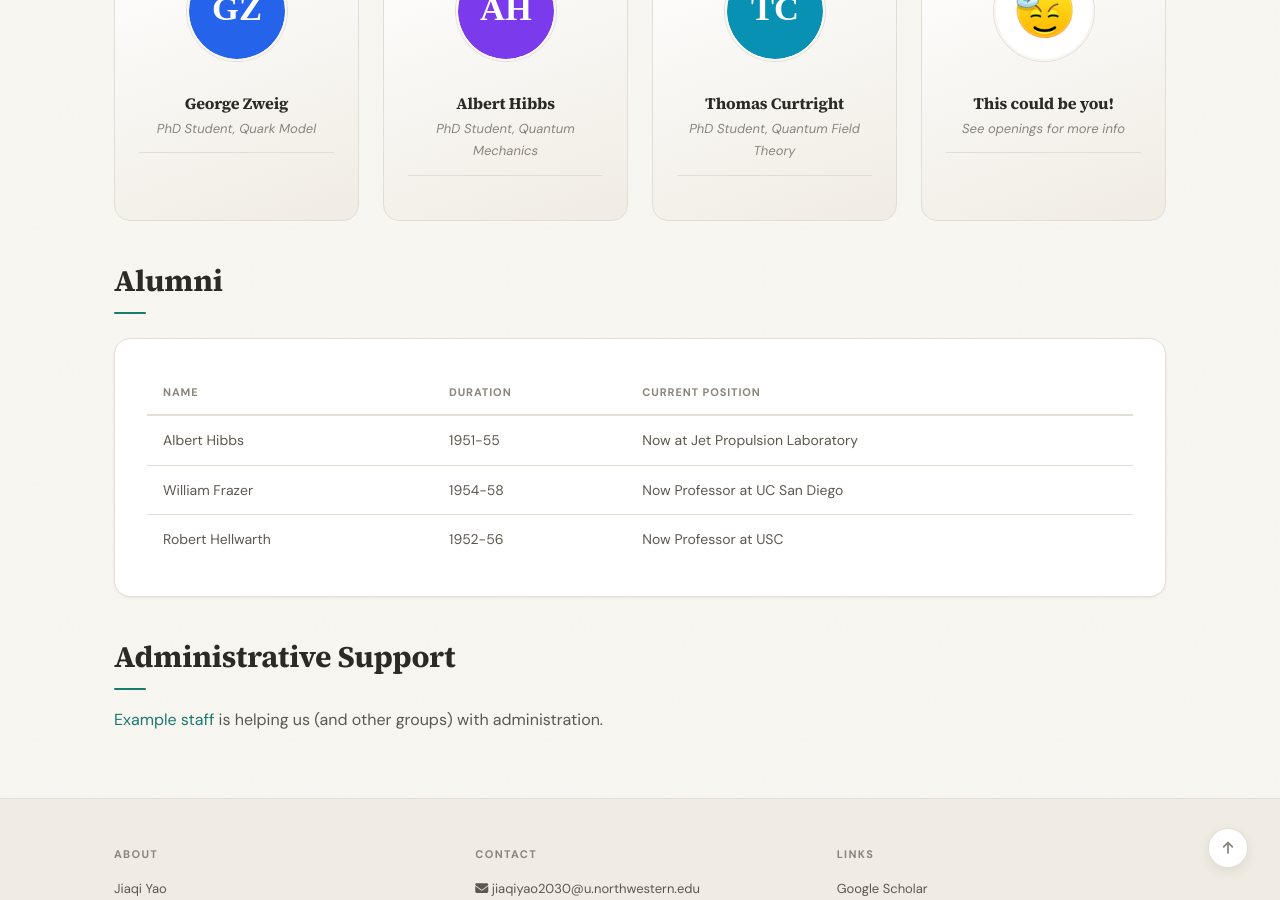
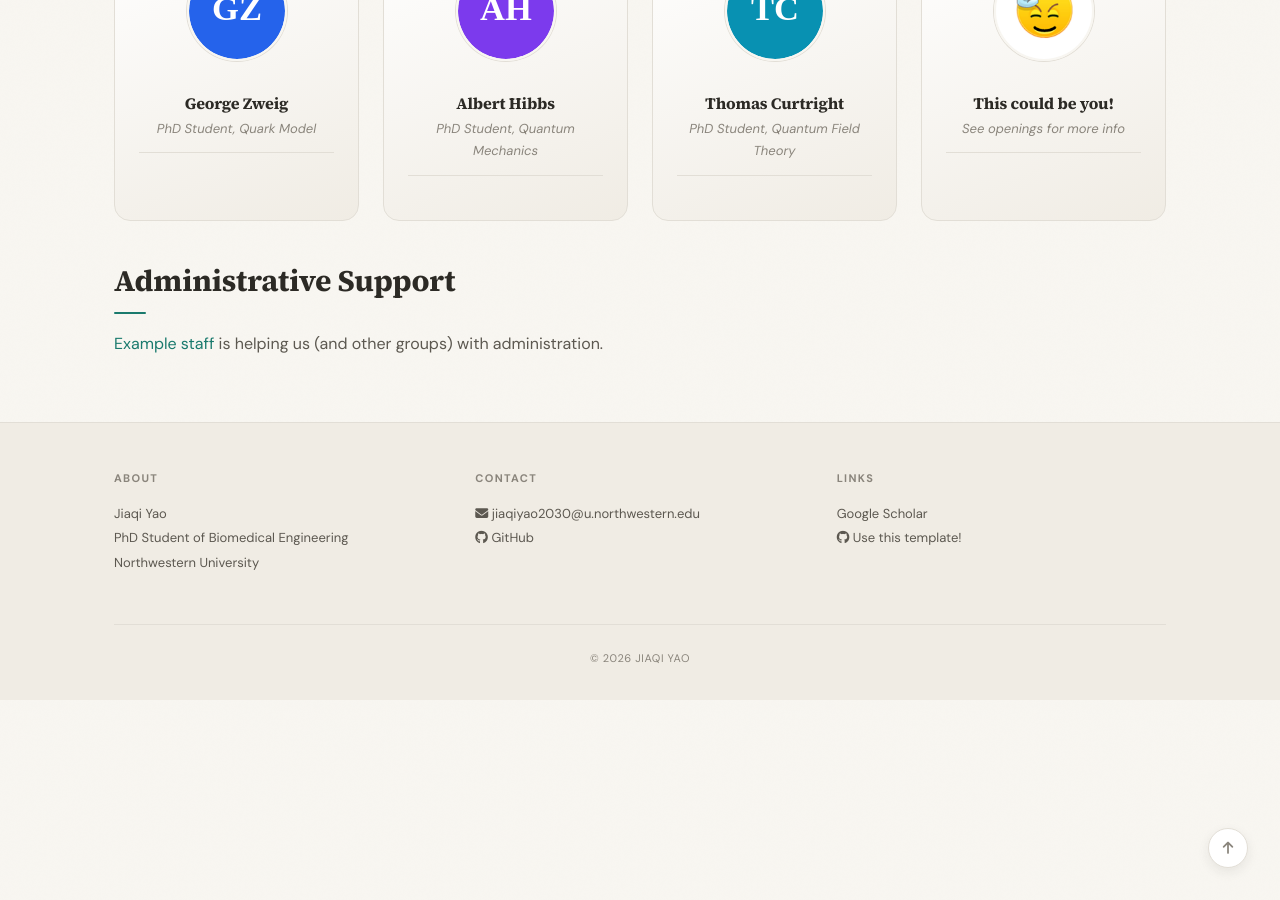
Before and after one commit to JiaqiYao77/JiaqiYao77.github.io, a Jekyll site: the page built from _pages/team.md, in a window 1280 px wide and 900 px high, scrolled down 862 px. Built offline with Jekyll 4.4.1, drawn with Linux system fonts in a browser that asks for light colours; a style sheet for code colours, icons or effects is not loaded.

Commit message:
Update alumni.yml

```diff
--- a/_data/alumni.yml
+++ b/_data/alumni.yml
@@ -1,18 +1,3 @@
 # Former lab members.
 # Each entry needs: name, duration, info
 # Optional: photo, email
-
-- name: Albert Hibbs
-  photo: team/albert-hibbs.svg
-  duration: 1951-55
-  info: Now at Jet Propulsion Laboratory
-
-- name: William Frazer
-  photo: team/william-frazer.svg
-  duration: 1954-58
-  info: Now Professor at UC San Diego
-
-- name: Robert Hellwarth
-  photo: team/robert-hellwarth.svg
-  duration: 1952-56
-  info: Now Professor at USC
```
